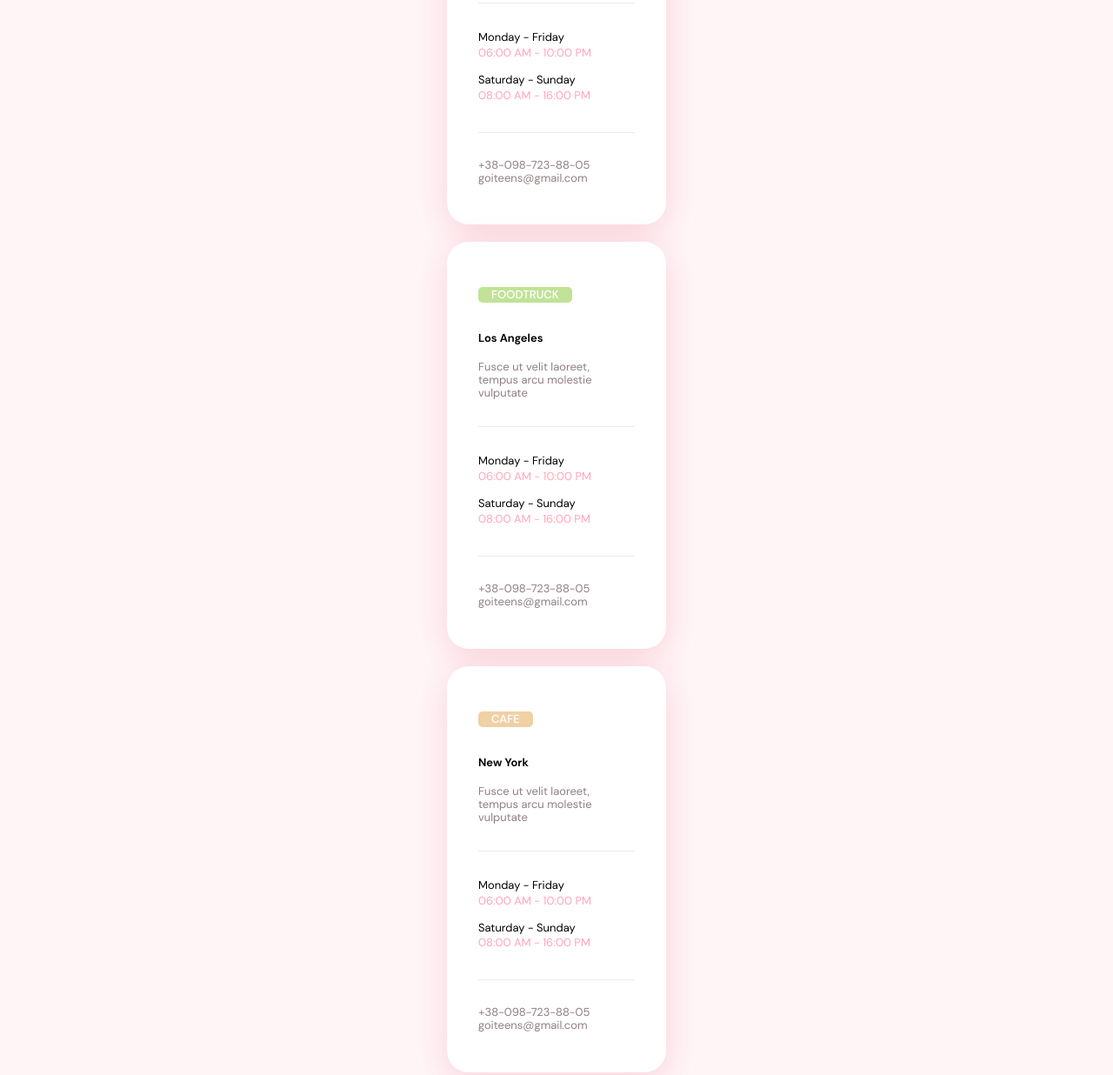
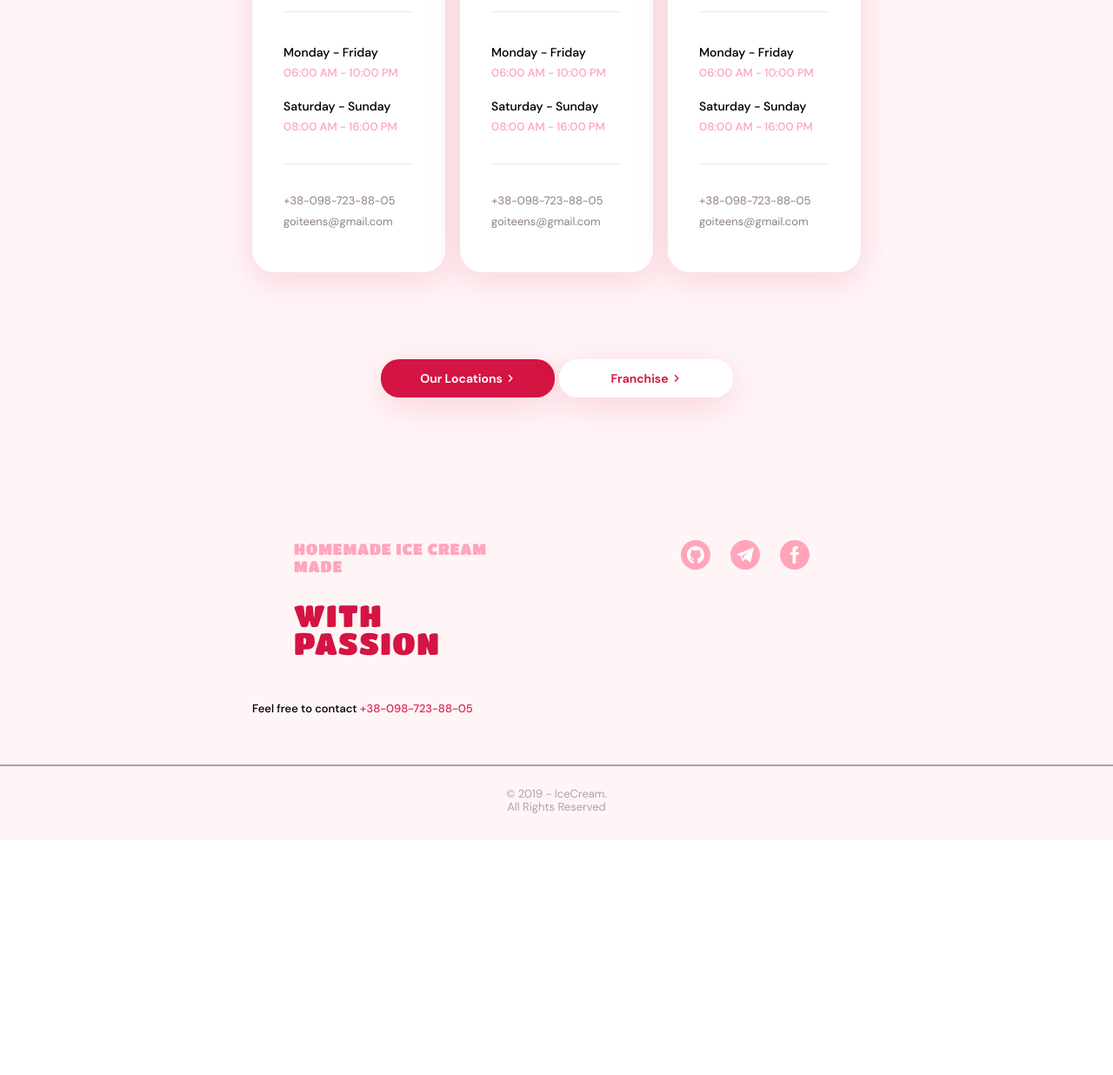
Before and after one commit to Satir8/icecream-with-passion, a website: page src/index.html in a window 1280 px wide. Shown: the part 1355-2591 px from the top of the page at 87% size. After the commit the page ends 2321 px from the top, so only its background shows below. Drawn offline with nearby package versions, Linux system fonts and the light colour scheme; files that its build step writes are made by us from their sources.

Commit message:
need fix

```diff
--- a/src/html/footer.html
+++ b/src/html/footer.html
@@ -1,7 +1,7 @@
 <footer class="ftr">
-  <div class="container">
+  <div class="ftr__wrapper container">
 
-    <ul class="ftr__list">
+    <ul class="ftr__list container">
 
       <li class="ftr__list-item card">
         <ul class="card__content-list">
@@ -71,6 +71,7 @@
 
     </ul>
 
+    <div class="ftr__btns-block">
         <div class="ftr__btns-wrapper">
             <button class="btn-locations">
               Our Locations
@@ -85,13 +86,16 @@
                 </svg>
             </button>
           </div>
+    </div>
     <!-- DOWN OF FOOTER -->
-    <dic class="ftr__titles">
+    <div class="down-wrapper">
+    <div class="ftr__titles">
       <h2 class="ftr__heading">Homemade ice cream made
         <span class="ftr__heading-subtitle">with passion</span>
       </h2>
-    </dic>
+    </div>
     <div class="contact">
+      <div class="contact__list-wraper">
       <ul class="contact__list">
         <li class="contact__list-item">
           <a href="#" class="contact__list-link">
@@ -116,13 +120,15 @@
         </li>
       </ul>
     </div>
+    </div>
       <h5 class="contact__phone">
         Feel free to contact <a href="+380987238805">+38-098-723-88-05</a>
       </h5>
-
+    </div>
+  </div>
     <div class="ftr__bottom">
       <p class="ftr__bottom-copyright">© 2019 - IceCream.<span class="ftr__bottom-span">All Rights Reserved</span></p>
     </div>
 
-  </div>
+
 </footer>
--- a/src/sass/sections/footer.scss
+++ b/src/sass/sections/footer.scss
@@ -1,11 +1,16 @@
 .ftr {
   background-color: rgb(255, 245, 247);
-  padding: 0px 32px;
+
+  &__wrapper{
+    padding: 0px 32px;
+  }
 
   &__list {
     width: 252px;
     margin: 0 auto;
     margin-bottom: 54px;
+    position: relative;
+    top: -100px;
 
     .card {
       border-radius: 25px;
@@ -185,9 +190,15 @@
   &__list{
 
     display: flex;
-    justify-content: space-evenly;
+    justify-content: space-around;
     height: 34px;
+    width: 170px;
     margin-bottom: 48px;
+
+    &-wraper{
+      display: flex;
+      justify-content: flex-end;
+    }
 
     &-link{
       display: flex;
@@ -212,6 +223,7 @@
   text-align: center;
   @extend %main-font-500;
   line-height: 28px;
+  padding-bottom: 50px;
 }
 
 .contact__phone a{
@@ -219,16 +231,6 @@
   color: #d92f58;
 }
 
-.ftr__bottom::before{
-  display: block;
-  margin: 0 auto;
-  content: '';
-  width: 100%;
-  height: 4px;
-  background-color: #ebe2e4;
-  margin-top: 48px;
-  margin-bottom: 24px;
-}
 
 .ftr__bottom{
   display: block;
@@ -236,8 +238,96 @@
   text-align: center;
   @extend %main-font-400;
   color: #b3a0a4;
+  border-top: 2px solid #b3a0a4;
+  padding-top: 25px;
+  padding-bottom: 30px;
 
   &-span{
     display: block;
+
   }
 }
+
+@media (min-width:768px) {
+  .container {
+    width: 700px;
+  }
+
+  .ftr__wrapper{
+    padding: 0;
+  }
+
+  .ftr__list{
+    display: flex;
+    justify-content: space-between;
+    margin-bottom: 0;
+
+    .card__content-list{
+      &--label {
+        font-size: 17px;
+        line-height: 31px;
+      }
+
+      &--location{
+        font-size: 14px;
+        line-height: 28px;
+      }
+
+      &--description{
+        font-size: 14px;
+        line-height: 24px;
+      }
+
+      &--shrelude{
+        font-size: 14px;
+        line-height: 28px;
+        font-weight: 500;
+      }
+
+      &--contact{
+        font-size: 14px;
+        line-height: 24px;
+      }
+    }
+
+    .card:not(:last-child) {
+      margin-bottom: 0px;
+    }
+
+    &-item {
+      width: 222px;
+    }
+  }
+
+  .ftr__btns-block{
+    display: block;
+    margin: 0 auto;
+    width: 410px;
+    margin-bottom: 164px;
+  }
+
+  .ftr__btns-wrapper{
+    display: flex;
+    justify-content: space-between;
+    width: 410px;
+    align-items: center;
+  }
+
+  .ftr__btns-wrapper {
+    margin-bottom: 110px;
+
+    .btn-locations,
+    .btn-franchise{
+      margin-bottom: 0;
+      width: 200px;
+      padding: 14px 0;
+    }
+  }
+
+  .down-wrapper{
+    display: flex;
+    flex-wrap: wrap;
+    justify-content: space-between;
+  }
+
+}
--- a/src/sass/sections/products.scss
+++ b/src/sass/sections/products.scss
@@ -168,7 +168,7 @@
   .products{
     background-image: url(./../images/img/products/sectionbg3.jpg);
     background-repeat: no-repeat;
-    background-size: 1900px auto;
+    background-size: 140% auto;
     background-position: center;
 
   }
```
Also changed, not shown: src/images/img/products/home-pic1@2x.png (deleted), src/images/img/products/home-pic2@2x.png (deleted), src/images/img/products/home-pic3@2x.png (deleted), src/images/img/products/icecoffepic2.png (deleted), src/images/img/products/icecoffepic2@2x.png (deleted), src/images/img/products/icecreampic1.png (deleted), src/images/img/products/icecreampic1@2x.png (deleted), src/images/img/products/milkshakespic3.png (deleted), src/images/img/products/milkshakespic3@2x.png (deleted). Lines whose indentation alone changed are shown as unchanged.
